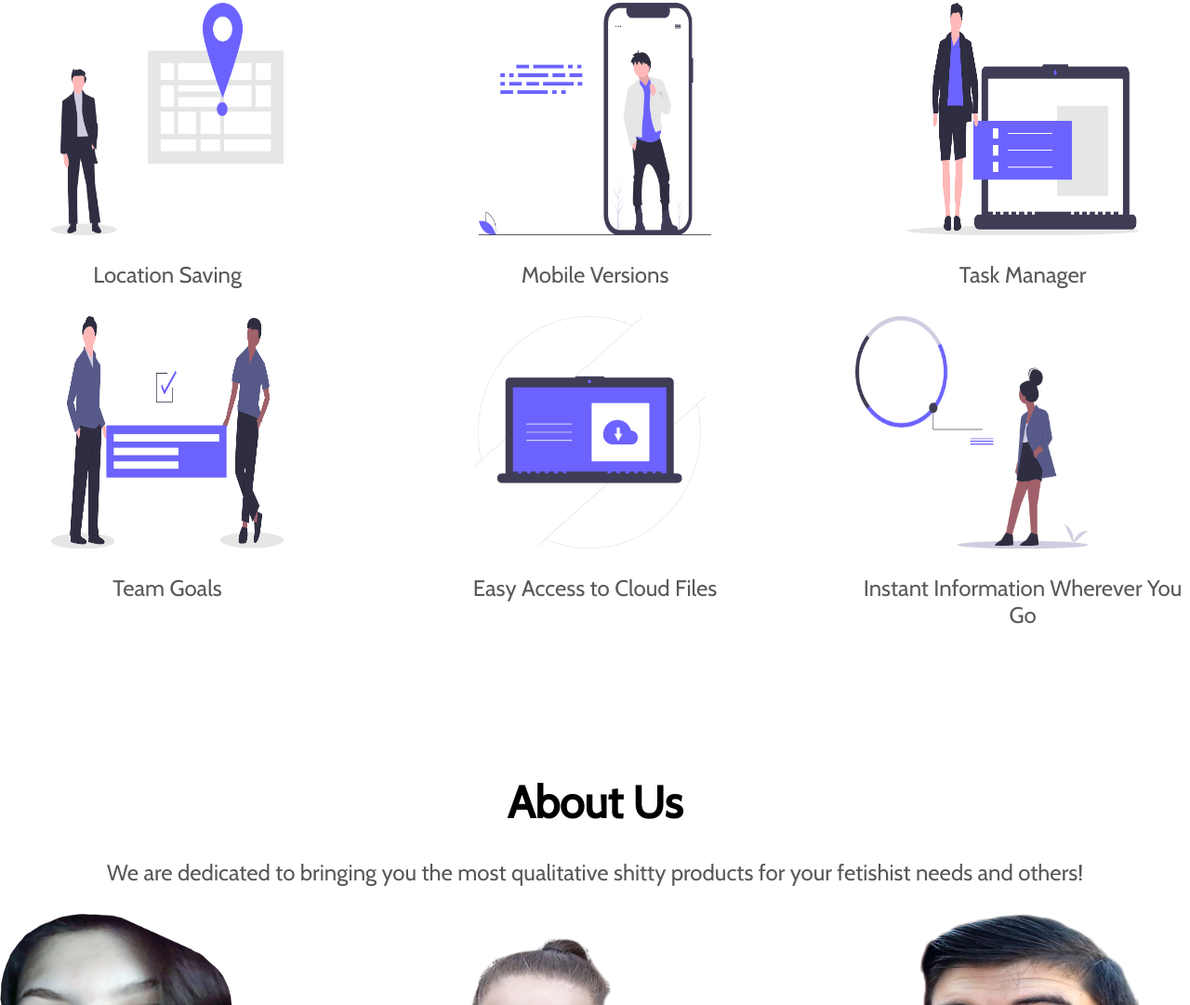
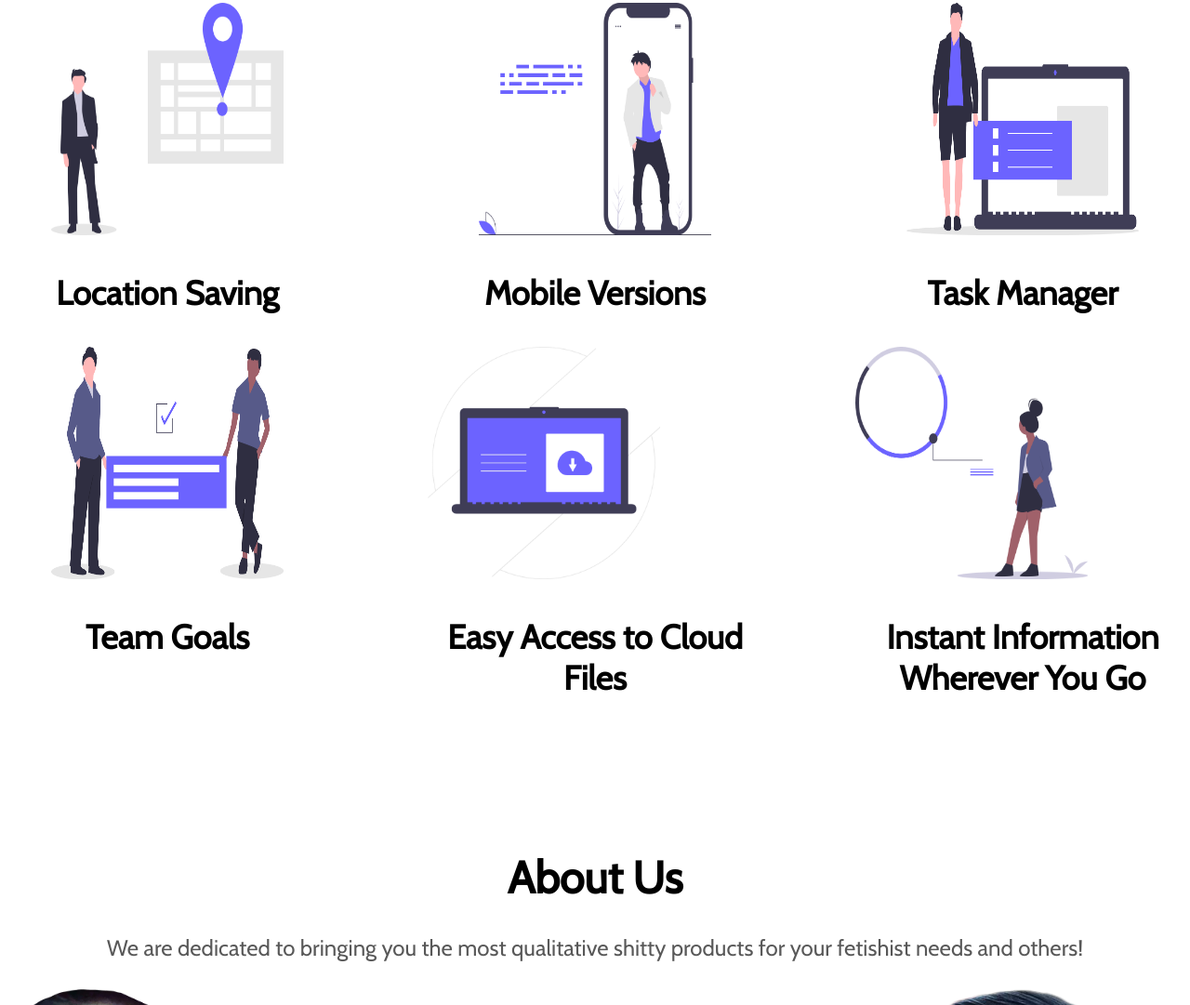
Before and after one commit to Aluniing/nebunia-secolului, a plain HTML site: page index.html in a window 1280 px wide. Shown: the part 1015-2096 px from the top of the page at 93% size. Drawn offline with nearby package versions, Linux system fonts and the light colour scheme.

Commit message:
changed work-card font

```diff
--- a/style.css
+++ b/style.css
@@ -43,7 +43,7 @@ a {
     margin-bottom: 10%;
 }
 
-.hero-text, .about-text, .work-card h3, .work-card p, .about-card p, .contact p {
+.hero-text, .about-text, .about-card p, .contact p {
     color:black;
     text-align: center;
     margin-bottom: 30px;
@@ -114,7 +114,7 @@ a {
     text-align: center;
 }
 
-.about-card h3 {
+.about-card h3, .work-card h3 {
     font-size: 36px;
     text-align: center;
     color: black;
```
